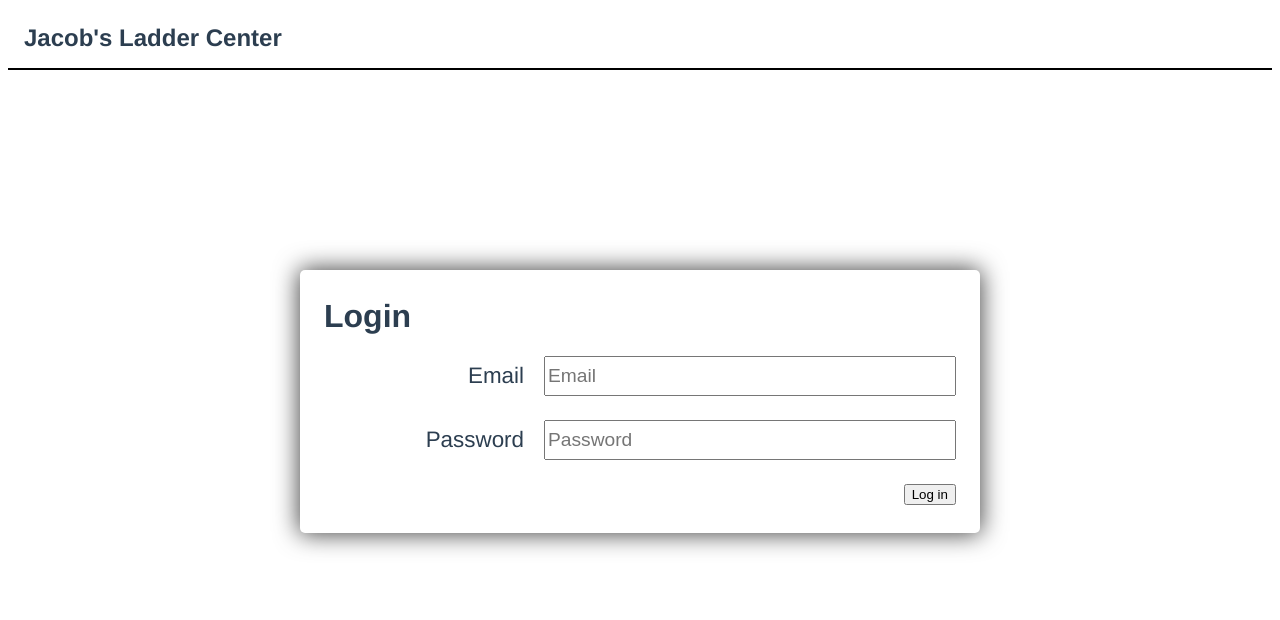
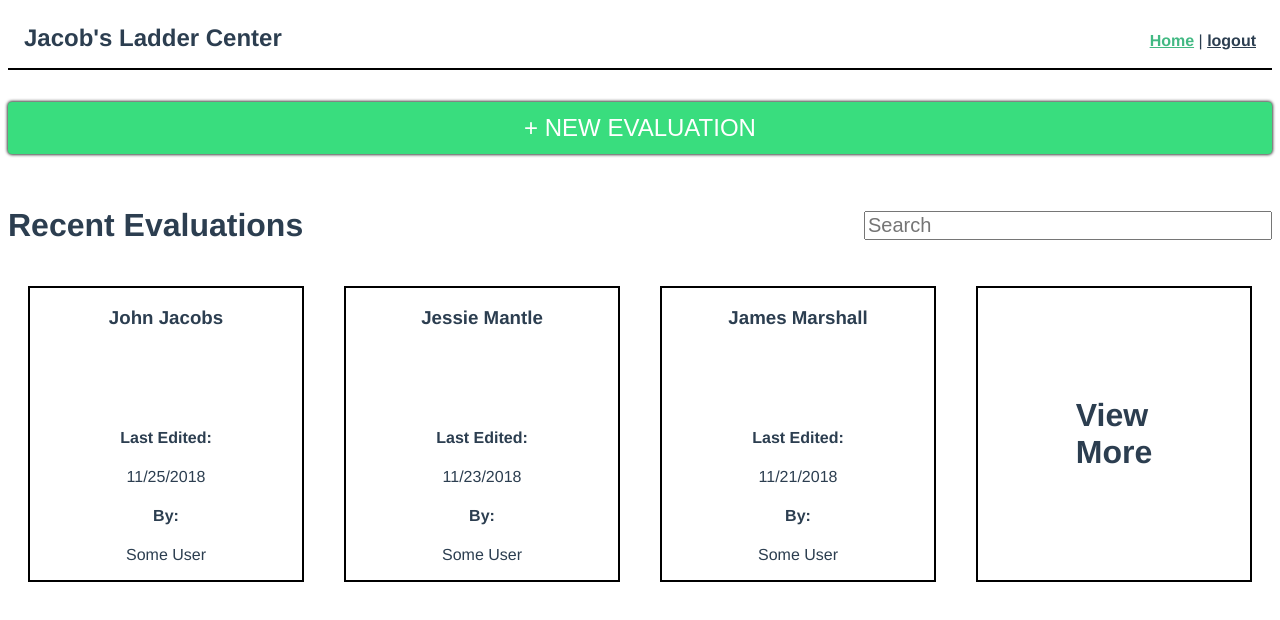
Before and after one commit to JacobsLadderJD/AssessmentTool, a Vue app: page /login in a window 1280 px wide. Before the commit this address led to /login. Shown: the top 620 px of the page. Built offline with nearby package versions, Linux system fonts and the light colour scheme; sample sign-in values are in the browser's storage.

Commit message:
added protected routes

```diff
--- a/src/App.vue
+++ b/src/App.vue
@@ -9,7 +9,7 @@
       <!-- TODO: make this auth-based -->
       <div id="nav" v-if="$route.path !== '/login'">
         <router-link to="/">Home</router-link> |
-        <router-link to="/login">logout</router-link>
+        <router-link to="/logout">logout</router-link>
       </div>
     </header>
     <router-view/>
--- a/src/fixtures/MockApi.js
+++ b/src/fixtures/MockApi.js
@@ -13,7 +13,11 @@ const MockJLCApi = {
   login (email, password) {
     if (user[email]) {
       if (user[email].password === password) {
-        return Promise.resolve(user[email].token)
+        return Promise.resolve({
+            data: {
+              token: user[email].token
+            }
+          })
       }
     }
     return Promise.reject(errors.INVALID_AUTH)
--- a/src/router.js
+++ b/src/router.js
@@ -5,9 +5,14 @@ import Login from './views/Login.vue'
 import EvaluationList from './views/EvaluationList.vue'
 import EvaluationViewer from './views/EvaluationViewer.vue'
 import CreateEvaluation from './views/CreateEvaluation.vue'
+
+import store from '@/store/store'
+import authTypes from '@/store/auth/types'
 Vue.use(Router)
 
-export default new Router({
+const WhiteList = ['/login']
+
+const router = new Router({
   mode: 'history',
   base: process.env.BASE_URL,
   routes: [
@@ -43,6 +48,34 @@ export default new Router({
       // this generates a separate chunk (about.[hash].js) for this route
       // which is lazy-loaded when the route is visited.
       component: () => import(/* webpackChunkName: "about" */ './views/About.vue')
+    },
+    {
+      path: '/logout',
+      beforeEnter: (to, from, next) => {
+        if (!store.state.auth.accessToken)
+          return next(false)
+        store.dispatch('logout')
+        return next('/login')
+      }
+    },
+    {
+      path: '*',
+      redirect: '/login'
     }
   ]
 })
+
+router.beforeEach((to, from, next) => {
+  store.dispatch(authTypes.FETCH_ACCESS_TOKEN)
+  if ((!store.state.auth.accessToken) && (to.fullPath !== '/login')) {
+    // there's no access token and not going to login
+    return next('/login')
+  }
+  if (store.state.auth.accessToken && to.fullPath === '/login') {
+    // there's a token, and we are going to login
+    return next('/')
+  }
+  next()
+});
+
+export default router
--- /dev/null
+++ b/src/store/auth/actions.js
@@ -0,0 +1,30 @@
+import router from '@/router'
+import MockApi from '@/fixtures/MockApi'
+
+import types from './types'
+
+const actions = {
+  [types.LOGIN] ({ commit }, loginData) {
+    commit(types.START_LOGIN);
+    MockApi.login(loginData.email, loginData.password)
+    .then(response => {
+      localStorage.setItem('accessToken', response.data.token);
+      commit(types.STOP_LOGIN, null);
+      commit(types.UPDATE_ACCESS_TOKEN, response.data.token);
+      router.push('/users');
+    })
+    .catch(error => {
+      commit(types.STOP_LOGIN, error.response.data.error);
+      commit(types.UPDATE_ACCESS_TOKEN, null);
+    })
+  },
+  [types.FETCH_ACCESS_TOKEN] ({ commit }) {
+    commit(types.UPDATE_ACCESS_TOKEN, localStorage.getItem('accessToken'));
+  },
+  [types.LOGOUT] ({ commit }) {
+    localStorage.removeItem('accessToken');
+    commit(types.LOGOUT);
+    router.push('/login');
+  }
+}
+export default actions
--- /dev/null
+++ b/src/store/auth/index.js
@@ -0,0 +1,14 @@
+import actions from './actions'
+import mutations from './mutations'
+// import getters from './getters'
+const state = () => ({
+  accessToken: null,
+  loggingIn: false,
+  loginError: null
+})
+
+export default {
+  state,
+  mutations,
+  actions
+}
--- /dev/null
+++ b/src/store/auth/mutations.js
@@ -0,0 +1,19 @@
+import types from './types'
+
+const mutations = {
+  [types.START_LOGIN] (state) {
+    state.loggingIn = true
+  },
+  [types.STOP_LOGIN] (state, errorMessage) {
+    state.loggingIn = false;
+    state.loginError = errorMessage;
+  },
+  [types.UPDATE_ACCESS_TOKEN] (state, accessToken) {
+    state.accessToken = accessToken;
+  },
+  [types.LOGOUT] (state) {
+    state.accessToken = null;
+  }
+}
+
+export default mutations
--- /dev/null
+++ b/src/store/auth/types.js
@@ -0,0 +1,10 @@
+const types = {
+  START_LOGIN: 'loginStart',
+  STOP_LOGIN: 'loginStop',
+  UPDATE_ACCESS_TOKEN: 'updateAccessToken',
+  LOGOUT: 'logout',
+  LOGIN: 'login',
+  FETCH_ACCESS_TOKEN: 'fetchAccessToken'
+}
+
+export default types
--- a/src/store/store.js
+++ b/src/store/store.js
@@ -2,11 +2,13 @@ import Vue from 'vue'
 import Vuex from 'vuex'
 import evaluation from './evaluation/index.js'
 import student from './student/index.js'
+import auth from './auth/index.js'
 
 Vue.use(Vuex)
 
 const store = new Vuex.Store({
   modules: {
+    auth,
     evaluation,
     student
   },
--- a/src/views/Login.vue
+++ b/src/views/Login.vue
@@ -50,7 +50,10 @@ export default {
         alert('Valid email and password required')
         return
       }
-      MockApi.login(this.email, this.password)
+      this.$store.dispatch('login', {
+        email: this.email,
+        password:this.password
+      })
         .then(() => {
           this.$router.push('/');
         })
```
